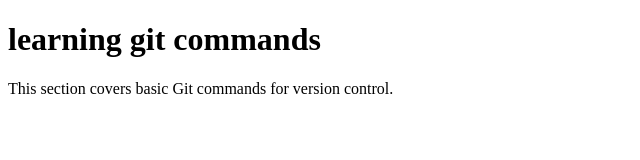
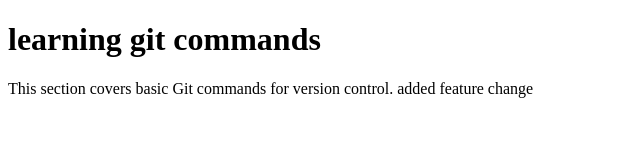
Before and after one commit to vipinkushwaha123/another_One, a plain HTML site: page index.html in a window 1280 px wide. Shown: the whole page, without its empty margins (0-640 px from the left). Drawn offline with Linux system fonts and the light colour scheme.

Commit message:
added feature2 chnages

```diff
--- a/index.html
+++ b/index.html
@@ -7,6 +7,6 @@
 </head>
 <body>
     <h1>learning git commands</h1>
-    <p>This section covers basic Git commands for version control.</p>
+    <p>This section covers basic Git commands for version control. added feature change</p>
 </body>
 </html>
```
